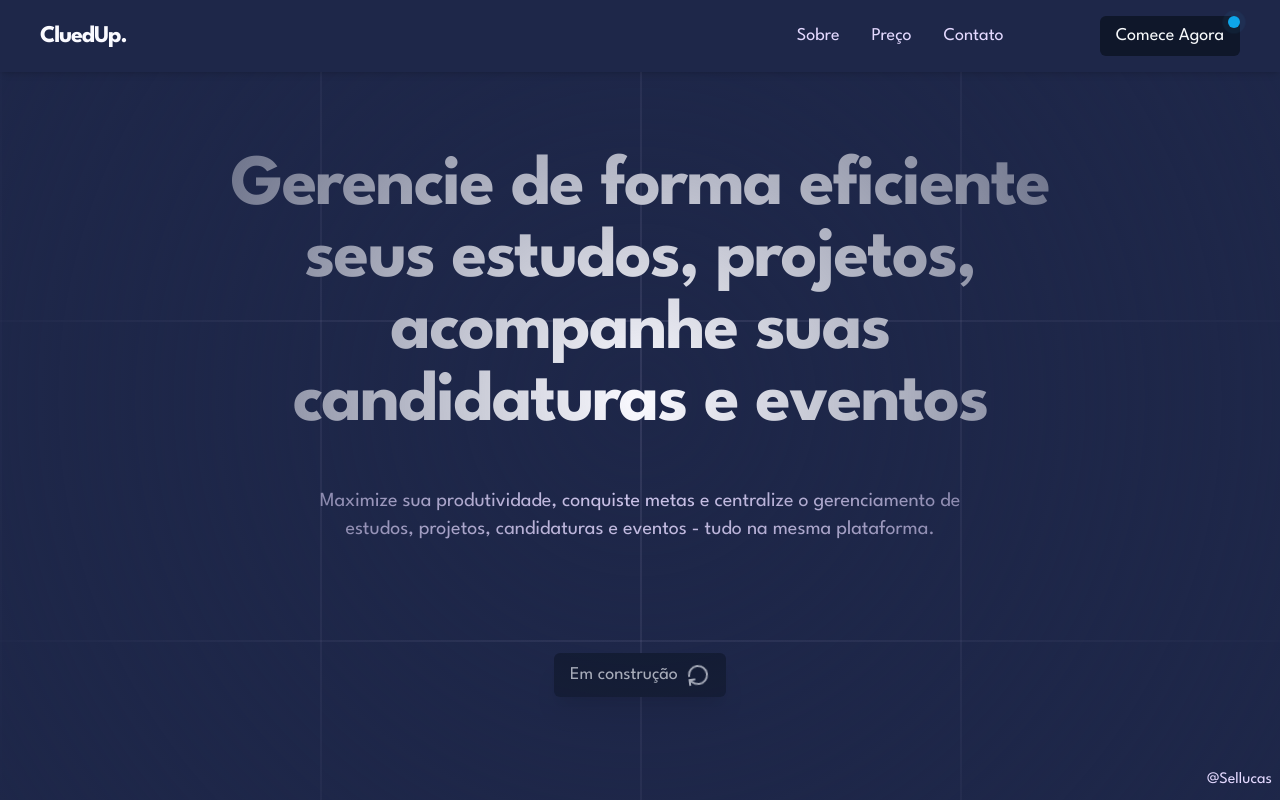
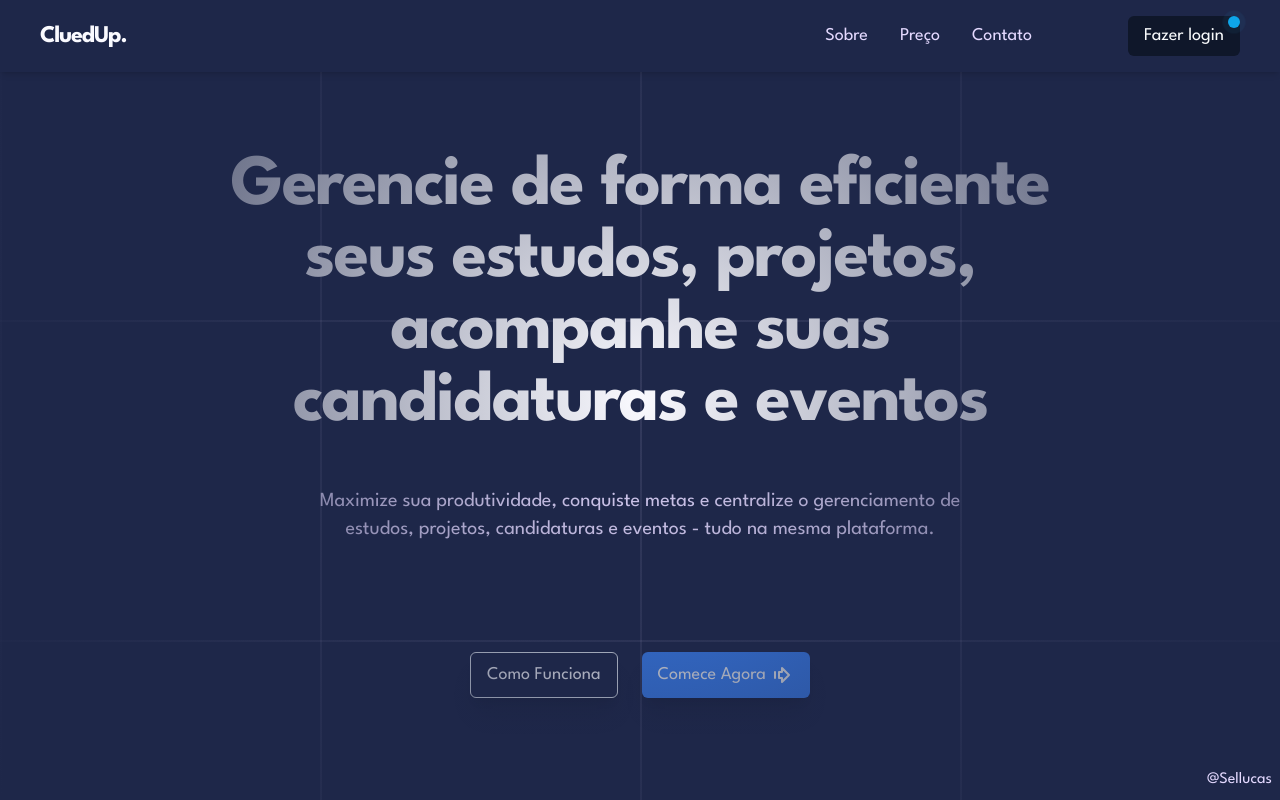
Before and after one commit to Sellucas/CluedUp, a Next.js app: page / in a window 1280 px wide. Built offline with nearby package versions, Linux system fonts and the light colour scheme.

Commit message:
feat: add buttons

```diff
--- a/app/page.tsx
+++ b/app/page.tsx
@@ -1,4 +1,4 @@
-import { RotateCw } from 'lucide-react'
+import { ArrowBigRightDash } from 'lucide-react'
 
 import { Button } from '@/components/ui/button'
 
@@ -11,19 +11,27 @@ export default function Home() {
           Gerencie de forma eficiente seus estudos, projetos, acompanhe suas
           candidaturas e eventos
         </h1>
-        <p className="text-[#E4D9FF] max-w-2xl mt-12 text-xl">
+        <p className="text-[#E4D9FF] max-w-2xl mt-12 md:text-xl">
           Maximize sua produtividade, conquiste metas e centralize o
           gerenciamento de estudos, projetos, candidaturas e eventos - tudo na
           mesma plataforma.
         </p>
       </div>
 
-      <Button className="text-lg shadow-xl flex flex-row items-center justify-center h-15">
-        Em construção
-        <span>
-          <RotateCw className="animate-spin ml-2" absoluteStrokeWidth />
-        </span>
-      </Button>
+      <div className="flex gap-6 text-[#FAFAFF]">
+        <Button
+          variant={'outline'}
+          className="md:text-lg shadow-xl flex flex-row items-center justify-center h-15 bg-[#1E2749]"
+        >
+          Como Funciona
+        </Button>
+        <Button className="md:text-lg shadow-xl flex flex-row items-center justify-center h-15 bg-blue-500">
+          Comece Agora
+          <span className="ml-1">
+            <ArrowBigRightDash />
+          </span>
+        </Button>
+      </div>
     </main>
   )
 }
--- a/components/header.tsx
+++ b/components/header.tsx
@@ -43,7 +43,7 @@ const Header = () => {
             ))}
           </div>
           <Button className="text-lg relative">
-            Comece Agora
+            Fazer login
             <span className="absolute top-0 right-0">
               <span className="animate-ping inline-flex absolute h-3 w-3 rounded-full bg-sky-400 opacity-75 top-0 right-0"></span>
               <span className="inline-flex absolute h-3 w-3 rounded-full bg-sky-500 top-0 right-0"></span>
```
